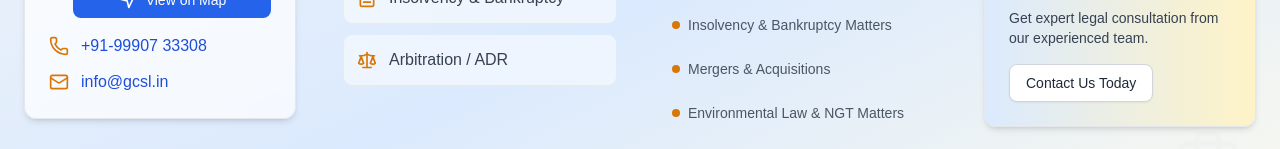
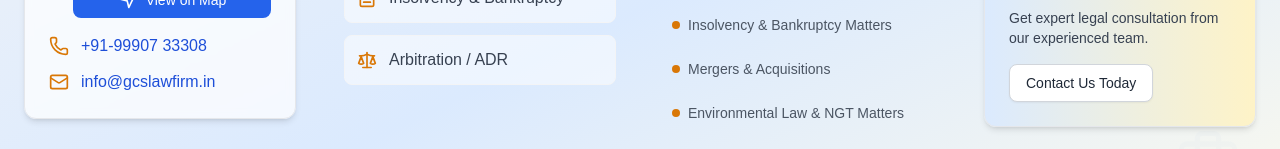
Before and after one commit to Kvothe045/Law-v2, a Next.js app: page /cyber in a window 1280 px wide. Shown: the part 4308-4457 px from the top of the page. Built offline with nearby package versions, Linux system fonts and the light colour scheme.

Commit message:
email update

```diff
--- a/app/contact/page.tsx
+++ b/app/contact/page.tsx
@@ -142,8 +142,8 @@
             </div>
             <div className="flex items-center space-x-4">
               <Mail className="w-6 h-6 text-amber-500" />
-              <a href="mailto:info@gcsl.in" className="hover:underline">
-                info@gcsl.in
+              <a href="mailto:info@gcslawfirm.in" className="hover:underline">
+                info@gcslawfirm.in
               </a>
             </div>
           </div>
--- a/components/Footer.tsx
+++ b/components/Footer.tsx
@@ -127,8 +127,8 @@
                   </div>
                   <div className="flex items-center gap-3">
                     <Mail className="w-5 h-5 text-amber-600" />
-                    <a href="mailto:info@gcsl.in" className="text-blue-700 hover:text-amber-600 transition-colors duration-300">
-                      info@gcsl.in
+                    <a href="mailto:info@gcslawfirm.in" className="text-blue-700 hover:text-amber-600 transition-colors duration-300">
+                      info@gcslawfirm.in
                     </a>
                   </div>
                 </div>
```
